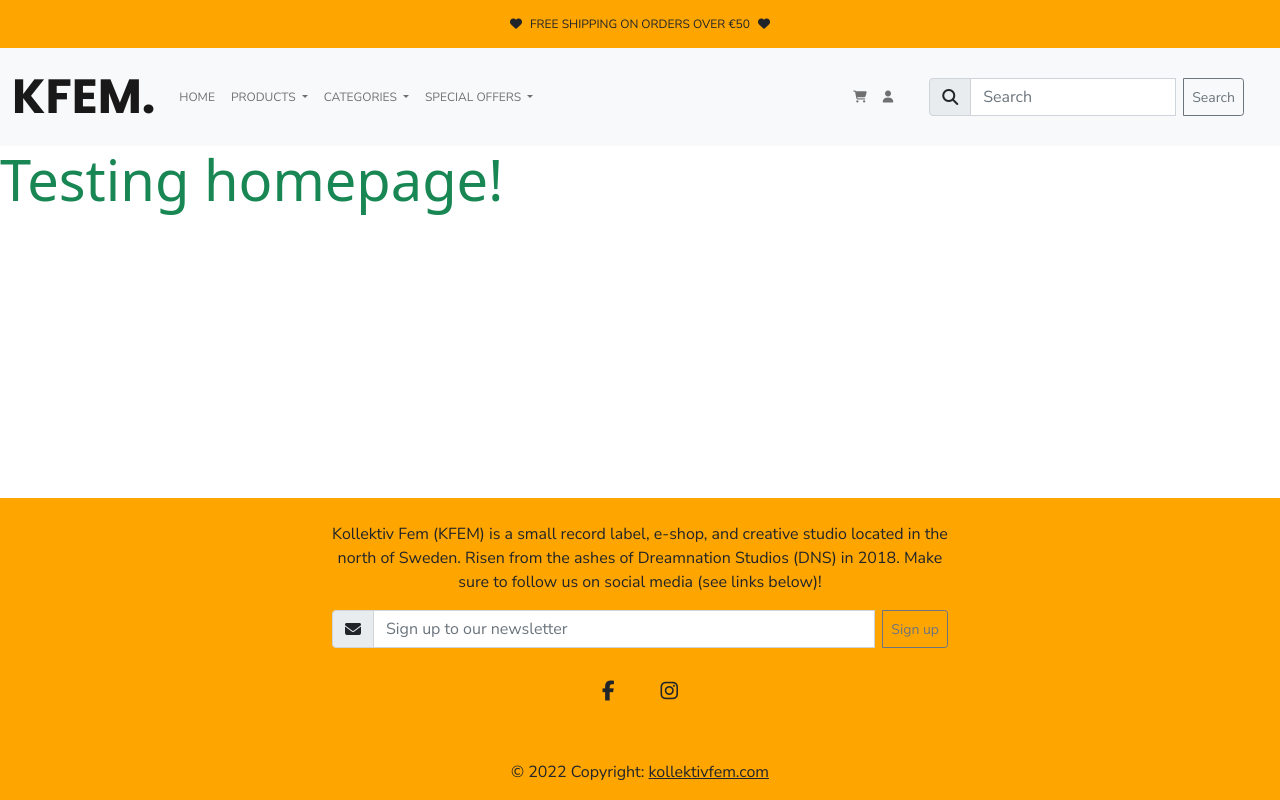
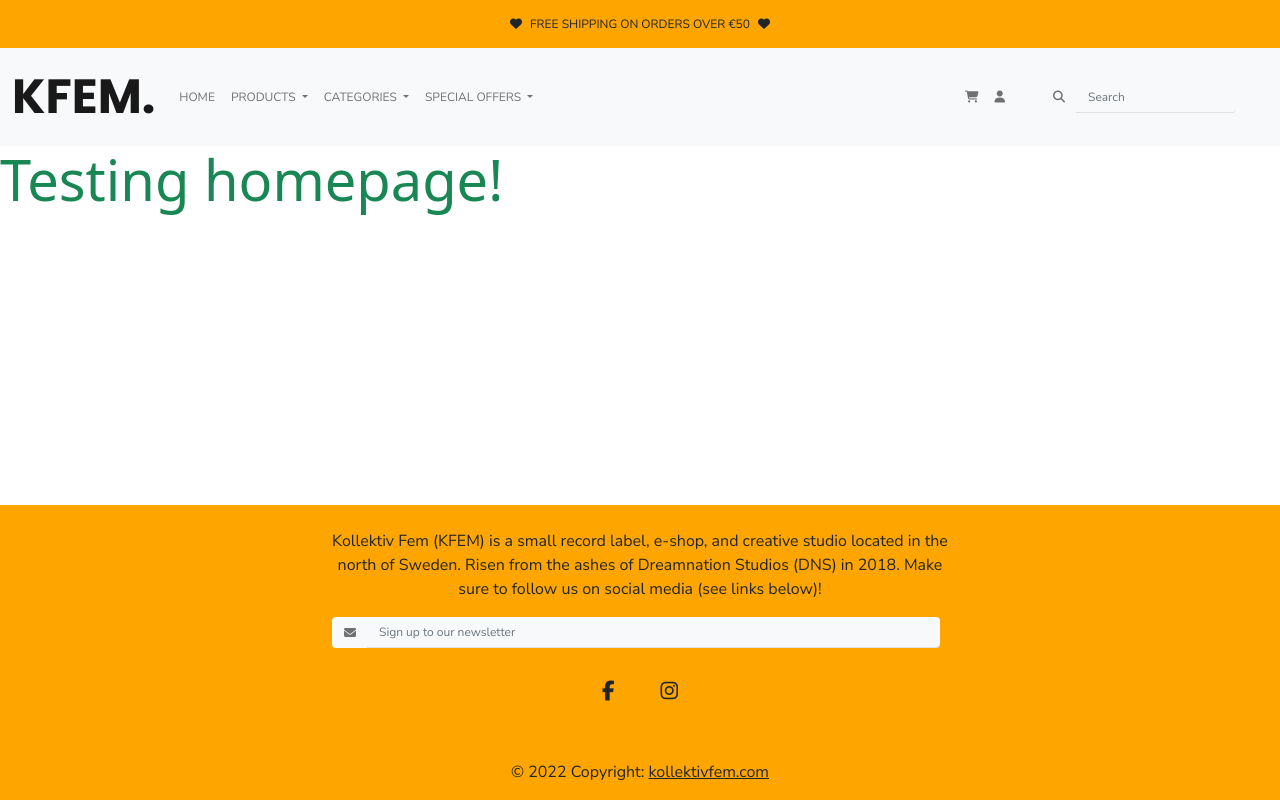
Before and after one commit to worldofmarcus/project-portfolio-5, a Django app: page / in a window 1280 px wide. Run offline with Django 3.2, Linux system fonts and the light colour scheme; some libraries are stand-ins or nearby versions.

Commit message:
Add styling to searchbar in nav and signup bar in footer

```diff
--- a/static/css/style.css
+++ b/static/css/style.css
@@ -27,9 +27,25 @@
 .dropdown-item,
 .button-text,
 #topContent {
+
     font-family: 'Nunito Sans', sans-serif;
     text-transform: uppercase;
     font-size: 12px;
+}
+
+input[type=search],
+input[type=sign-up] {
+    border: none;
+    border-bottom: 1px solid #dfe2e6;
+    background-color: #f8f9fa;
+    font-size: 12px;
+}
+
+.input-group-text {
+    color: #707071;
+    font-size: 12px;
+    background-color: #f8f9fa;
+    border: none;
 }
 
 /* ==============
--- a/templates/footer.html
+++ b/templates/footer.html
@@ -9,9 +9,9 @@
             <div class="input-group mb-3">
                 <span class="input-group-text" id="footerForm"><i class="fa-solid fa-envelope"
                         aria-hidden="true"></i></span>
-                <input class="form-control input-sm me-2" type="search" placeholder="Sign up to our newsletter"
+                <input class="form-control input-sm me-2" type="sign-up" placeholder="Sign up to our newsletter"
                     aria-label="Sign-up">
-                <button class="btn btn-sm btn-outline-secondary" type="submit">Sign up</button>
+                <!-- <button class="btn btn-sm btn-outline-secondary" type="submit">Sign up</button> -->
             </div>
         </form>
         <div class="mb-4">
--- a/templates/navbar.html
+++ b/templates/navbar.html
@@ -19,7 +19,7 @@
                         <li><a class="dropdown-item" href="#">By Added Date</a></li>
                         <li><a class="dropdown-item" href="#">By Price</a></li>
                         <li><a class="dropdown-item" href="#">By Rating</a></li>
-                        <li><a class="dropdown-item" href="#">All Products</a></li>
+                        <li><a class="dropdown-item" href="{% url 'list_all_products' %}">All Products</a></li>
                     </ul>
                 </li>
                 <li class="nav-item dropdown">
@@ -61,7 +61,7 @@
                 <div class="input-group">
                     <span class="input-group-text" id="navForm"><i class="fa fa-search" aria-hidden="true"></i></span>
                     <input class="form-control input-sm me-2" type="search" placeholder="Search" aria-label="Search">
-                    <button class="btn btn-sm btn-outline-secondary" type="submit">Search</button>
+                    <!-- <button class="btn btn-sm btn-outline-secondary" type="submit">Search</button> -->
                 </div>
             </form>
         </div>
```
